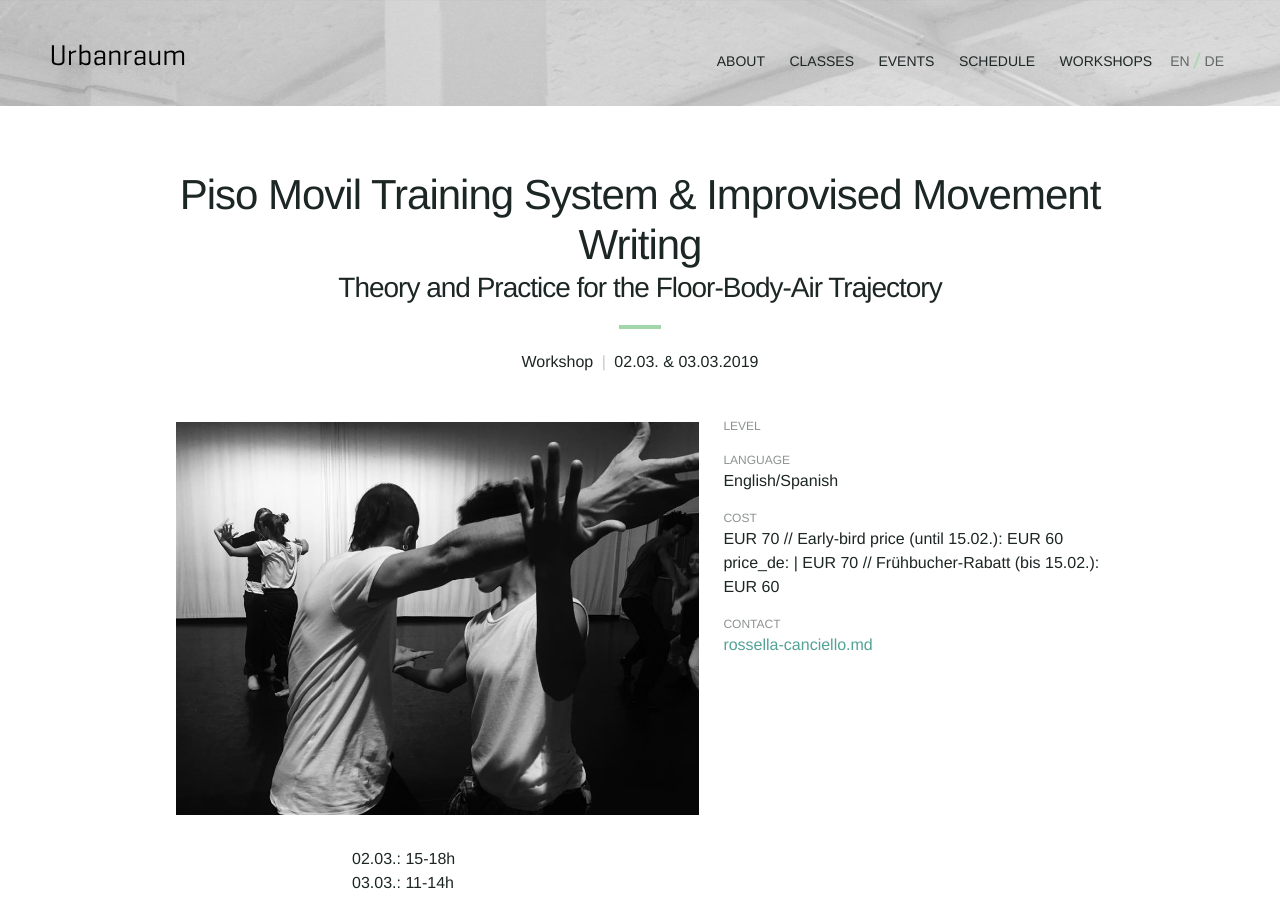
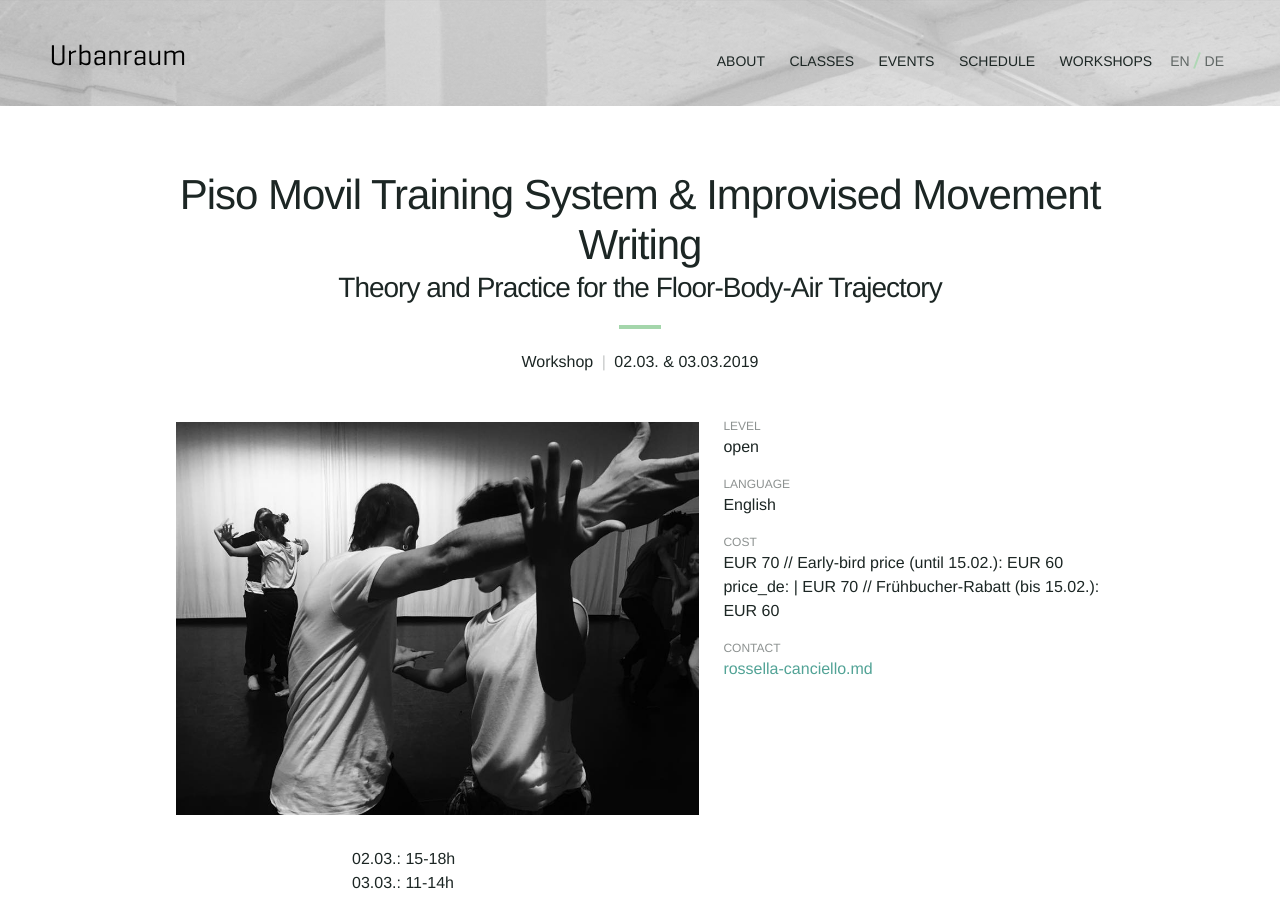
Before and after one commit to Kriesse/urbanraum, a Jekyll site: the page built from _workshops/piso-movil.md, in a window 1280 px wide and 900 px high. Built offline with Jekyll 4.4.1, drawn with Linux system fonts in a browser that asks for light colours; nearby versions of some CDN libraries.

Commit message:
Update piso-movil.md

```diff
--- a/_workshops/piso-movil.md
+++ b/_workshops/piso-movil.md
@@ -17,15 +17,15 @@ subtitle_de: "Theory and Practice for the Floor-Body-Air Trajectory"
 
 type_en: "Workshop"
 
-language_en: "English/Spanish"
-language_de: "Englisch/Spanisch"
+language_en: "English"
+language_de: "Englisch"
 
 type_de: "Workshop"
 
 level_en: |
-
+  open
 level_de: |
-
+  offen
 price_en: |
   EUR 70 // Early-bird price (until 15.02.): EUR 60
 
```
